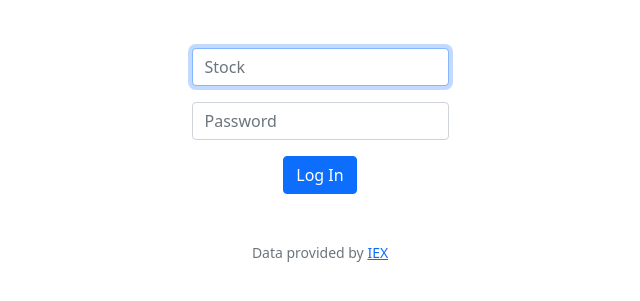
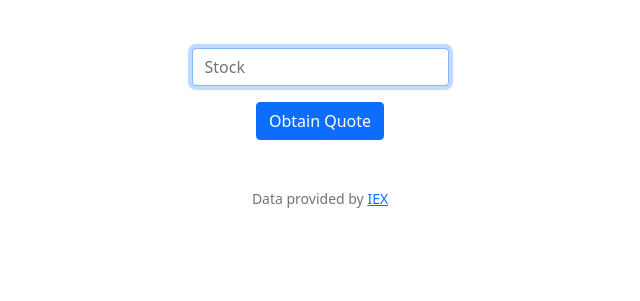
Before and after one commit to nednella/cs50, a Flask app: page /quote in a window 1280 px wide. Shown: the part 76-377 px from the top of the page, without its empty margins (320-960 px from the left). Run offline with Flask 3, Linux system fonts and the light colour scheme; a user stored in the database is signed in; some libraries are stand-ins or nearby versions.

Commit message:
Wed, Apr 12, 2023, 5:48 PM +01:00

```diff
--- a/cs50/week9/finance/templates/quote.html
+++ b/cs50/week9/finance/templates/quote.html
@@ -9,9 +9,6 @@
         <div class="mb-3">
             <input autocomplete="off" autofocus class="form-control mx-auto w-auto" id="symbol" name="symbol" placeholder="Stock" type="text">
         </div>
-        <div class="mb-3">
-            <input class="form-control mx-auto w-auto" id="password" name="password" placeholder="Password" type="password">
-        </div>
-        <button class="btn btn-primary" type="submit">Log In</button>
+        <button class="btn btn-primary" type="submit">Obtain Quote</button>
     </form>
 {% endblock %}
```
